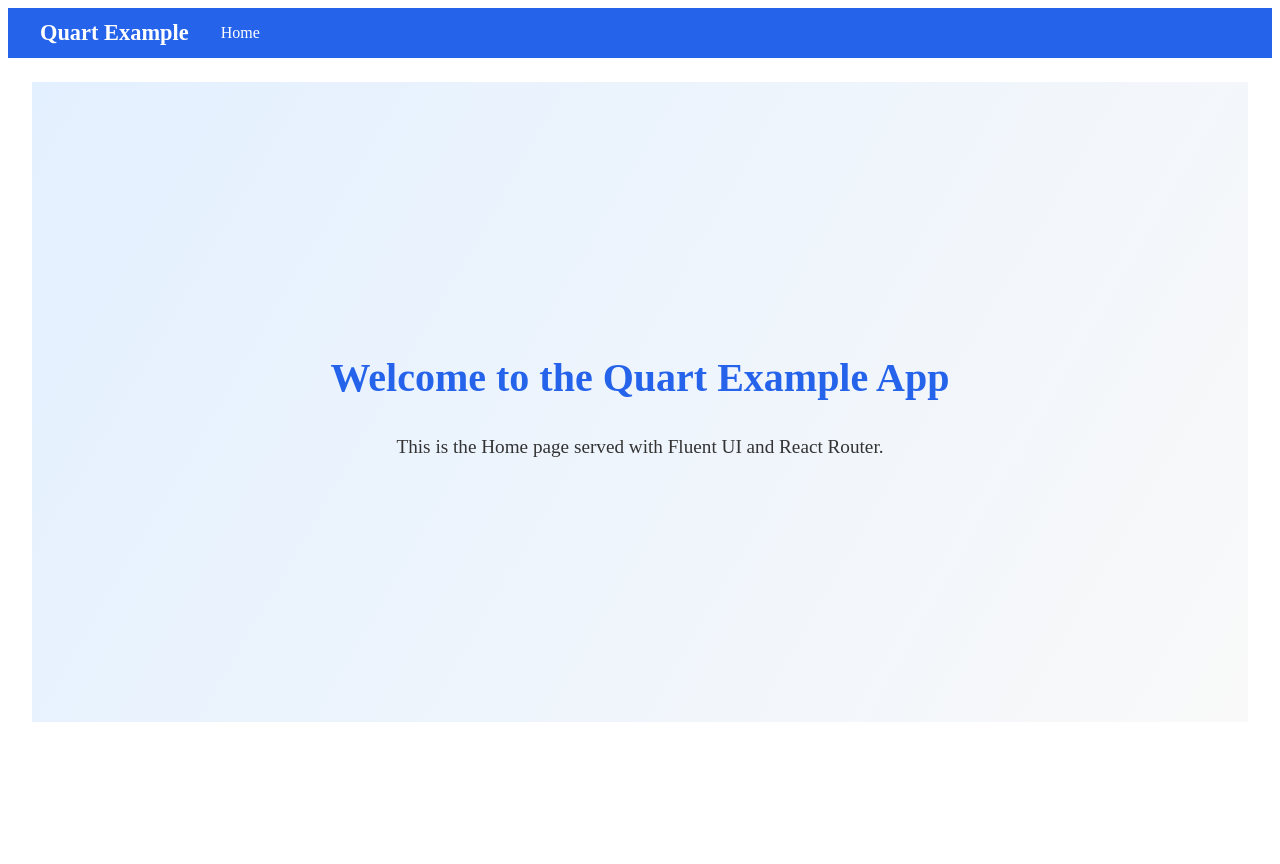
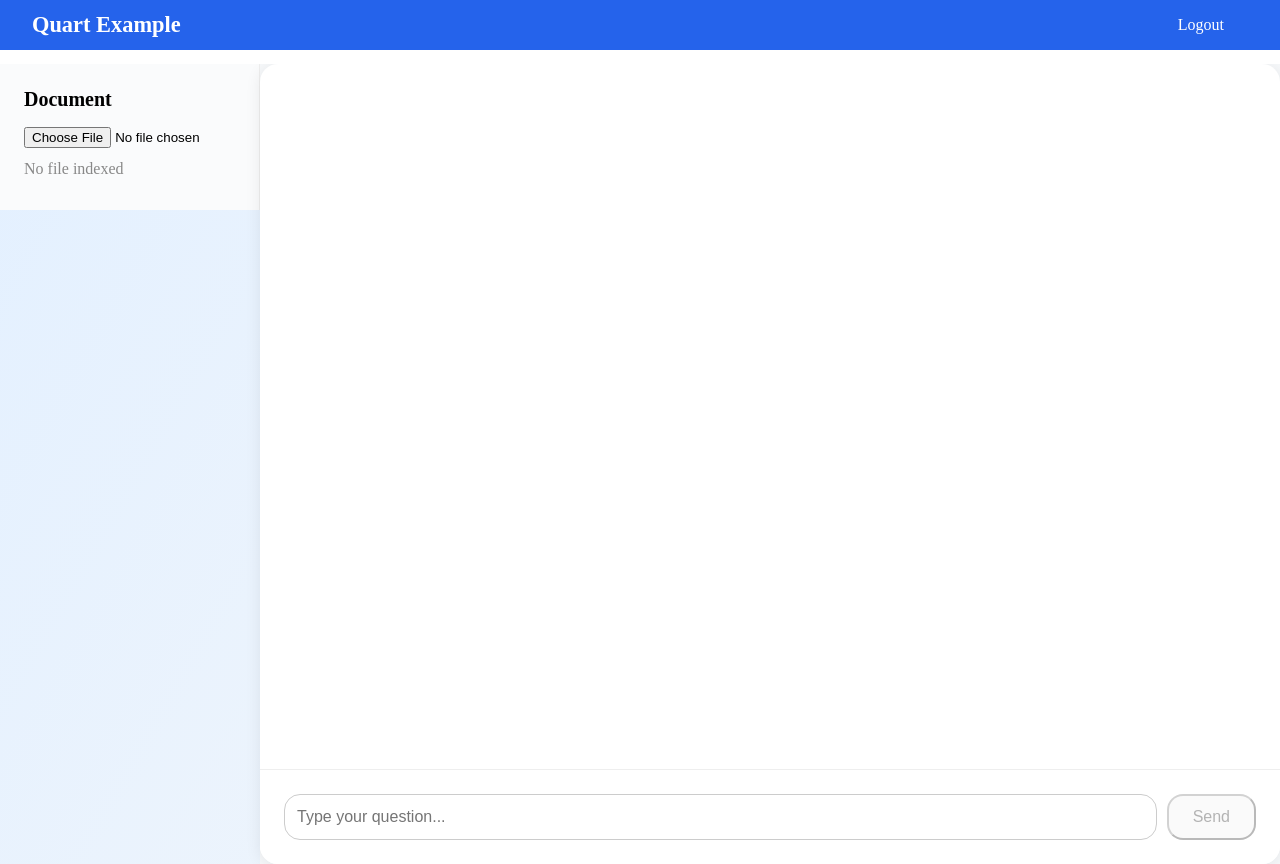
Before and after one commit to axemanks/quart-example-app-blue-edge, a React (Vite) app in the folder app/frontend/: page /home in a window 1280 px wide. Before the commit the page ends 800 px from the top, so only its background shows below. Built offline with nearby package versions, Linux system fonts and the light colour scheme; what @fluentui/react-components would draw is missing.

Commit message:
add screenshot and update documentation

```diff
--- a/app/frontend/src/App.tsx
+++ b/app/frontend/src/App.tsx
@@ -18,7 +18,6 @@ export default function App() {
       <Route path="/home" element={<Layout />}>
         <Route index element={<Home />} />
         <Route path="*" element={<Home />} /> {/* Catch-all */}
-        {/* Add more routes here as needed */}
       </Route>
     </Routes>
   );
--- /dev/null
+++ b/app/frontend/src/components/RagChat.tsx
@@ -0,0 +1,104 @@
+import React, { useRef, useEffect } from "react";
+
+export interface ChatMessage {
+  sender: "user" | "ai";
+  text: string;
+}
+
+interface RagChatProps {
+  messages: ChatMessage[];
+  input: string;
+  setInput: (val: string) => void;
+  onSend: () => void;
+  loading: boolean;
+}
+
+// Chat UI: message bubbles, input box, send button
+const RagChat: React.FC<RagChatProps> = ({ messages, input, setInput, onSend, loading }) => {
+  const endRef = useRef<HTMLDivElement>(null);
+  useEffect(() => {
+    endRef.current?.scrollIntoView({ behavior: "smooth" });
+  }, [messages]);
+
+  return (
+    <div style={{ display: "flex", flexDirection: "column", background: "#f6f8fa", height: "100%" }}>
+      <div
+        style={{
+          flex: 1,
+          display: "flex",
+          alignItems: "stretch",
+          padding: 0,
+          minWidth: 0,
+          minHeight: 0,
+        }}
+      >
+        <div
+          style={{
+            flex: 1,
+            minWidth: 0,
+            minHeight: 0,
+            background: "#fff",
+            borderRadius: 18,
+            boxShadow: "0 2px 16px 0 rgba(0,0,0,0.08)",
+            display: "flex",
+            flexDirection: "column",
+            padding: 0,
+            paddingTop: 20,
+          }}
+        >
+          <div style={{ flex: 1, overflowY: "auto", padding: 32, paddingBottom: 0 }}>
+            {messages.map((msg, i) => (
+              <div
+                key={i}
+                style={{
+                  display: "flex",
+                  justifyContent: msg.sender === "user" ? "flex-end" : "flex-start",
+                  marginBottom: 18,
+                  marginTop: i === 0 ? 0 : 8,
+                }}
+              >
+                <div
+                  style={{
+                    background: msg.sender === "user" ? "#cce5ff" : "#e2e3e5",
+                    color: "#222",
+                    padding: "12px 18px",
+                    borderRadius: 20,
+                    maxWidth: 480,
+                    whiteSpace: "pre-wrap",
+                    fontSize: 16,
+                    marginTop: 2,
+                    boxShadow: msg.sender === "user" ? "0 1px 6px 0 rgba(0,80,200,0.07)" : "0 1px 6px 0 rgba(0,0,0,0.05)",
+                  }}
+                >
+                  {msg.text}
+                </div>
+              </div>
+            ))}
+            <div ref={endRef} />
+          </div>
+          <form
+            style={{ display: "flex", padding: 24, borderTop: "1px solid #eee", background: "#fff", borderRadius: "0 0 18px 18px" }}
+            onSubmit={e => {
+              e.preventDefault();
+              if (!loading && input.trim()) onSend();
+            }}
+          >
+            <input
+              type="text"
+              value={input}
+              onChange={e => setInput(e.target.value)}
+              placeholder="Type your question..."
+              style={{ flex: 1, fontSize: 16, padding: 12, borderRadius: 16, border: "1px solid #ccc", marginRight: 10 }}
+              disabled={loading}
+            />
+            <button type="submit" disabled={loading || !input.trim()} style={{ fontSize: 16, padding: "12px 24px", borderRadius: 16 }}>
+              {loading ? "..." : "Send"}
+            </button>
+          </form>
+        </div>
+      </div>
+    </div>
+  );
+};
+
+export default RagChat;
--- /dev/null
+++ b/app/frontend/src/components/RagSidebar.tsx
@@ -0,0 +1,41 @@
+import React from "react";
+
+interface RagSidebarProps {
+  fileName: string | null;
+  onFileChange: (file: File) => void;
+  onClear: () => void;
+  loading: boolean;
+}
+
+// Sidebar for file upload, file info, and clear button
+const RagSidebar: React.FC<RagSidebarProps> = ({ fileName, onFileChange, onClear, loading }) => {
+  return (
+    <aside style={{ width: 260, padding: 24, borderRight: "1px solid #eee", background: "#fafbfc", height: "100%", minHeight: 0, boxSizing: "border-box", display: "flex", flexDirection: "column" }}>
+      <h2 style={{ fontSize: 20, marginBottom: 16 }}>Document</h2>
+      <input
+        type="file"
+        accept="application/pdf"
+        style={{ display: "block", marginBottom: 12 }}
+        onChange={e => {
+          if (e.target.files && e.target.files[0]) onFileChange(e.target.files[0]);
+        }}
+        disabled={loading}
+      />
+      {fileName ? (
+        <>
+          <div style={{ marginBottom: 8, color: "#2d2d2d" }}>
+            <strong>Indexed:</strong> {fileName}
+          </div>
+          <button onClick={onClear} disabled={loading} style={{ marginBottom: 12 }}>
+            Clear & Upload New
+          </button>
+        </>
+      ) : (
+        <div style={{ color: "#888", marginBottom: 8 }}>No file indexed</div>
+      )}
+      {loading && <div style={{ color: "#888" }}>Uploading...</div>}
+    </aside>
+  );
+};
+
+export default RagSidebar;
--- a/app/frontend/src/components/navbar/Navbar.module.css
+++ b/app/frontend/src/components/navbar/Navbar.module.css
@@ -4,6 +4,18 @@
   background-color: #2563eb;
   padding: 0.75rem 2rem;
   color: #fff;
+  position: fixed;
+  top: 0;
+  left: 0;
+  right: 0;
+  z-index: 1000;
+  justify-content: space-between;
+}
+
+.navLinks {
+  display: flex;
+  align-items: center;
+  gap: 1.5rem;
 }
 .logo {
   font-size: 1.4rem;
--- a/app/frontend/src/components/navbar/Navbar.tsx
+++ b/app/frontend/src/components/navbar/Navbar.tsx
@@ -5,8 +5,10 @@ export function Navbar() {
   return (
     <nav className={styles.navbar}>
       <span className={styles.logo}>Quart Example</span>
-      <Link className={styles.link} to="/">Home</Link>
-      {/* Add more navigation links here as needed */}
+      <div className={styles.navLinks}>
+        <Link className={styles.link} to="/">Logout</Link>
+        {/* Add more navigation links here as needed */}
+      </div>
     </nav>
   );
 }
--- a/app/frontend/src/index.css
+++ b/app/frontend/src/index.css
@@ -1 +1,19 @@
-/* Place global styles or font imports here if needed */
+/* Reset default margin and padding */
+* {
+  margin: 0;
+  padding: 0;
+  box-sizing: border-box;
+}
+
+/* Prevent body from overflowing */
+body {
+  margin: 0;
+  padding: 0;
+  overflow: hidden;
+}
+
+/* Ensure html and body take full height */
+html, body {
+  height: 100%;
+  min-height: 100vh;
+}
--- a/app/frontend/src/layout/Layout.tsx
+++ b/app/frontend/src/layout/Layout.tsx
@@ -12,7 +12,7 @@ export default function Layout() {
   return (
     <FluentProvider theme={webLightTheme}>
       <Navbar />
-      <div style={{ padding: 24 }}>
+      <div style={{ paddingTop: '4rem' }}>
         <Outlet />
       </div>
     </FluentProvider>
--- a/app/frontend/src/pages/Home/Home.module.css
+++ b/app/frontend/src/pages/Home/Home.module.css
@@ -1,10 +1,21 @@
 .container {
-  min-height: 80vh;
   display: flex;
   flex-direction: column;
-  align-items: center;
-  justify-content: center;
+  min-height: 100vh;
   background: linear-gradient(120deg, #e3f0ff 0%, #f9f9f9 100%);
+}
+
+.homeLayout {
+  display: flex;
+  flex: 1;
+  min-height: 0;
+  overflow: hidden;
+}
+
+.contentArea {
+  flex: 1;
+  min-width: 0;
+  min-height: 0;
 }
 .title {
   font-size: 2.5rem;
--- a/app/frontend/src/pages/Home/Home.tsx
+++ b/app/frontend/src/pages/Home/Home.tsx
@@ -1,12 +1,92 @@
+import { useState } from 'react';
+import RagChat, { ChatMessage } from '../../components/RagChat';
+import RagSidebar from '../../components/RagSidebar';
 import styles from './Home.module.css';
 
+// Main Home page: sidebar for PDF, chat for Q&A
 export default function Home() {
+  // State for indexed file
+  const [fileName, setFileName] = useState<string | null>(null);
+  const [loading, setLoading] = useState(false);
+
+  // State for chat
+  const [messages, setMessages] = useState<ChatMessage[]>([]);
+  const [input, setInput] = useState("");
+
+  // Upload PDF handler
+  const handleFileChange = async (file: File) => {
+    setLoading(true);
+    try {
+      const formData = new FormData();
+      formData.append("file", file);
+      const res = await fetch("/api/upload_pdf", {
+        method: "POST",
+        body: formData,
+      });
+      const data = await res.json();
+      if (res.ok) {
+        setFileName(file.name);
+      } else {
+        alert(data.error || "Upload failed");
+      }
+    } catch (e) {
+      alert("Upload error: " + e);
+    }
+    setLoading(false);
+  };
+
+  // Clear/reset handler
+  const handleClear = async () => {
+    setLoading(true);
+    try {
+      await fetch("/api/reset_vectorstore", { method: "POST" });
+      setFileName(null);
+      setMessages([]);
+    } finally {
+      setLoading(false);
+    }
+  };
+
+  // Send chat message handler
+  const handleSend = async () => {
+    const userMsg = input.trim();
+    if (!userMsg) return;
+    setMessages((msgs) => [...msgs, { sender: "user", text: userMsg }]);
+    setInput("");
+    setLoading(true);
+    try {
+      const res = await fetch("/api/ask", {
+        method: "POST",
+        headers: { "Content-Type": "application/json" },
+        body: JSON.stringify({ question: userMsg }),
+      });
+      const data = await res.json();
+      if (data.answer) {
+        setMessages((msgs) => [...msgs, { sender: "ai", text: data.answer }]);
+      } else if (data.error) {
+        setMessages((msgs) => [...msgs, { sender: "ai", text: `[Error] ${data.error}` }]);
+      }
+    } catch (e) {
+      setMessages((msgs) => [...msgs, { sender: "ai", text: `[Network error] ${e}` }]);
+    }
+    setLoading(false);
+  };
+
+  // Main Content: sidebar left, chat right
   return (
     <div className={styles.container}>
-      <h1 className={styles.title}>Welcome to the Quart Example App</h1>
-      <p className={styles.subtitle}>
-        This is the Home page served with Fluent UI and React Router.
-      </p>
+      <div className={styles.homeLayout}>
+        <RagSidebar fileName={fileName} onFileChange={handleFileChange} onClear={handleClear} loading={loading} />
+        <div className={styles.contentArea}>
+          <RagChat
+            messages={messages}
+            input={input}
+            setInput={setInput}
+            onSend={handleSend}
+            loading={loading}
+          />
+        </div>
+      </div>
     </div>
   );
 }
--- a/app/frontend/vite.config.ts
+++ b/app/frontend/vite.config.ts
@@ -9,4 +9,9 @@ export default defineConfig({
     outDir: '../backend/static',
     emptyOutDir: true,
   },
+  server: {
+    proxy: {
+      '/api': 'http://localhost:8000',
+    },
+  },
 })
```
Also changed, not shown: 2 other files (tests, documents, lock files or other folders).
